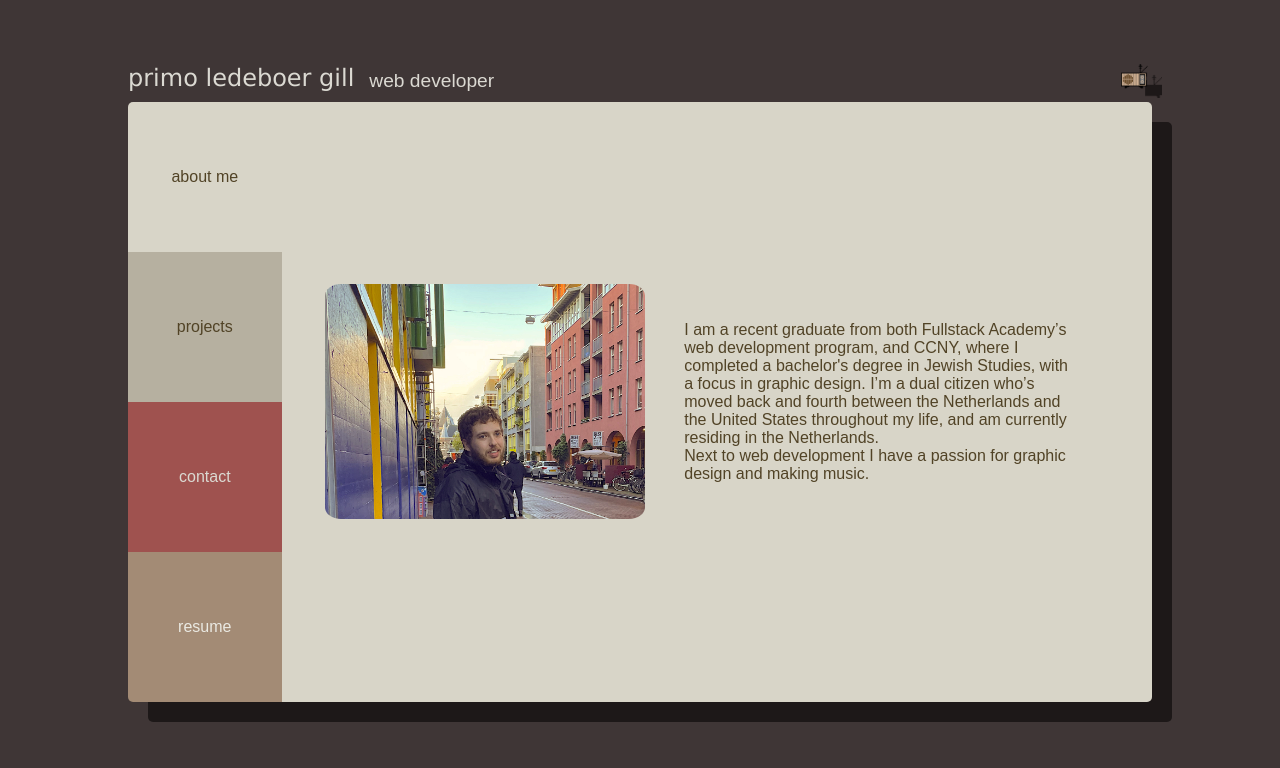
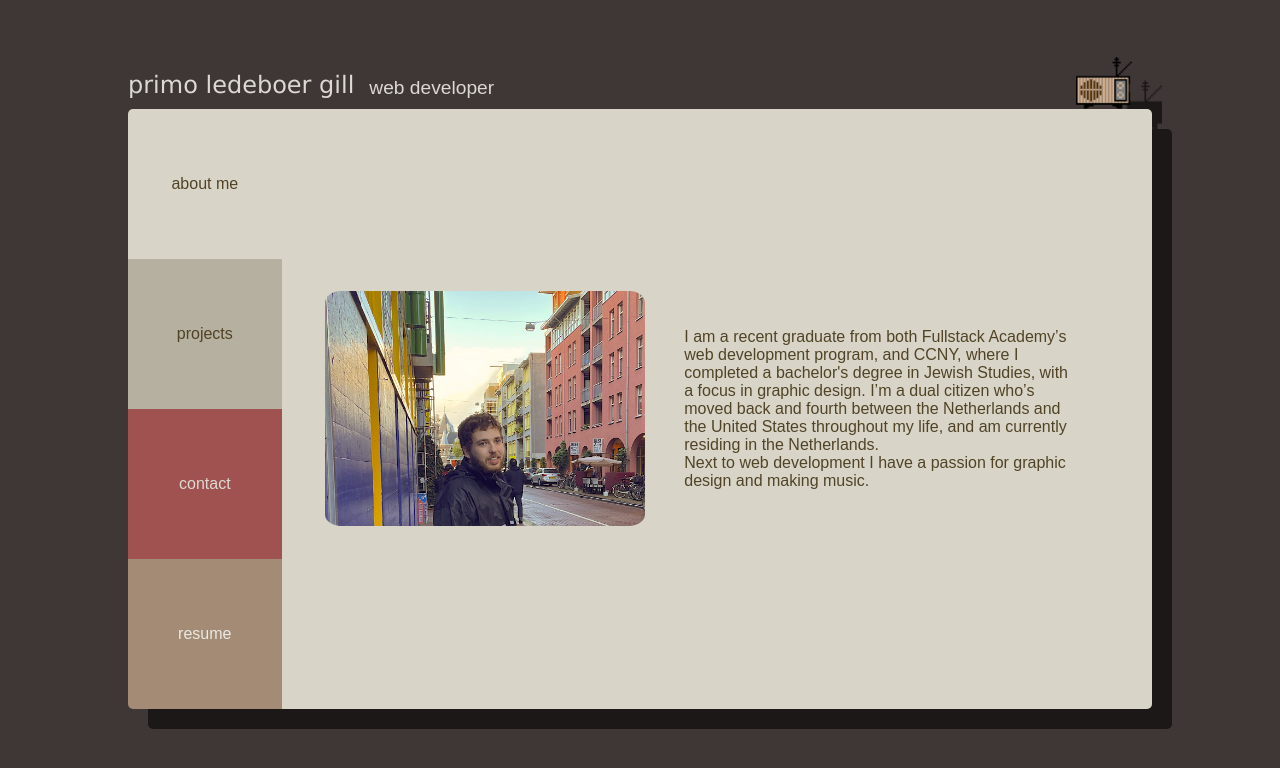
Before and after one commit to primolg/scroll-site, a React (Create React App) app: page / in a window 1280 px wide. Shown: the top 768 px of the page. Built offline with nearby package versions, Linux system fonts and the light colour scheme.

Commit message:
header sizing

```diff
--- a/public/App.css
+++ b/public/App.css
@@ -28,7 +28,7 @@
 }
 
 #header img{
-  max-height: 1.8em;
+  max-height: 3.8em;
   width: auto;
   margin-bottom: -31px;
   margin-right: -10px;
```
